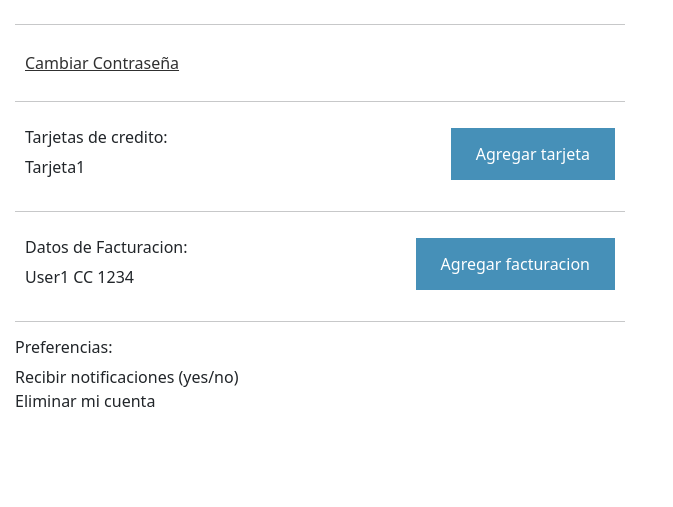
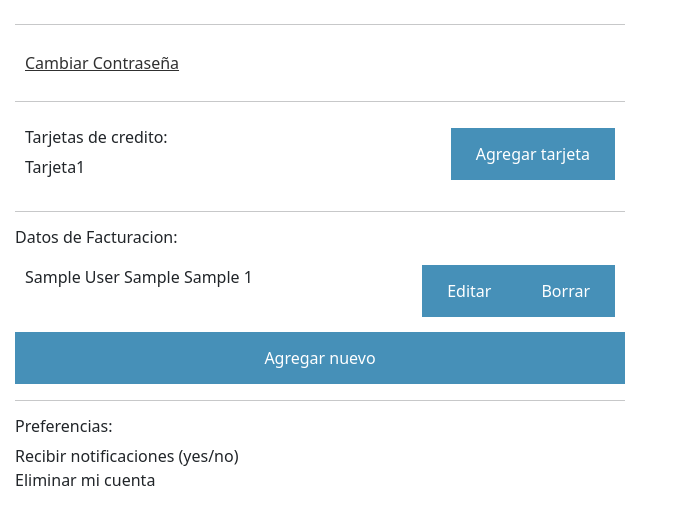
Before and after one commit to JohnCamargo97/VueloYA, a Django app: page /users/perfil in a window 1280 px wide. Shown: the part 698-1205 px from the top of the page, without its empty margins (0-673 px from the left). Before the commit the page ends 1105 px from the top, so only its background shows below. Run offline with Django 4.2, Linux system fonts and the light colour scheme; a user stored in the database is signed in; tables that the repository leaves empty hold one stand-in row (values such as "Sample post"); grey boxes marked "Sample" are stand-in pictures.

Commit message:
Editar factos

```diff
--- a/users/models.py
+++ b/users/models.py
@@ -3,7 +3,7 @@ from django.contrib.auth.models import User
 
 class userFacturacion(models.Model):
     user = models.ForeignKey(User, on_delete=models.CASCADE)
-    situacionFiscal = models.BooleanField()
+    situacionFiscal = models.CharField(max_length= 40)
     nombre = models.CharField(max_length= 40)
     apellido = models.CharField(max_length= 40)
     tipoDeDocumento = models.CharField(max_length= 40)
@@ -11,3 +11,6 @@ class userFacturacion(models.Model):
     departamento = models.CharField(max_length= 40)
     ciudad = models.CharField(max_length= 40)
     direccion = models.CharField(max_length= 40)
+
+    def __str__(self):
+            return f'{self.nombre} {self.apellido} {self.tipoDeDocumento} {self.nDocumento}'
--- a/users/templates/users/perfil_user.html
+++ b/users/templates/users/perfil_user.html
@@ -65,11 +65,12 @@
 
             <hr></hr>
 
-
+            <h6>Datos de Facturacion:</h6>
+            {% for facto in factos%}
                 <div style="display: flex;">
                     <div style="padding: 10px;">
-                    <h6>Datos de Facturacion:</h6>
-                    User1 CC 1234
+
+                        {{facto}}
                     </div>
                     <div class="parte-usuario" style="margin-left: auto;">
                         <a style="background-color: rgb(70, 144, 184) ;
@@ -79,9 +80,27 @@
                                 text-decoration: none;
                                 display: inline-block;"
 
-                    href="{% url 'facturacion' %}">Agregar facturacion</a>
+                        href="{% url 'facturacion_editar' facto.pk %}">Editar</a>
+                        <a style="background-color: rgb(70, 144, 184) ;
+                                color: white;
+                                padding: 14px 25px;
+                                text-align: center;
+                                text-decoration: none;
+                                display: inline-block;"
+
+                        href="{% url 'facturacion_borrar' %}">Borrar</a>
                     </div>
                 </div>
+            {% endfor %}
+            <a style="background-color: rgb(70, 144, 184) ;
+                            color: white;
+                            padding: 14px 25px;
+                            text-align: center;
+                            text-decoration: none;
+                            display: inline-block;
+                            width: 100%;"
+
+                    href="{% url 'facturacion_crear' %}">Agregar nuevo</a>
 
             <hr></hr>
 
--- a/users/urls.py
+++ b/users/urls.py
@@ -10,6 +10,8 @@ urlpatterns = [
     path('mensaje_user', views.mensaje_user, name='mensaje_user'),
     path('perfil', views.perfil_user, name='perfil_user'),
     path('perfil/personal-info', views.personal_info, name='personal-info'),
-    path('perfil/facturacion', views.facturacion , name='facturacion'),
+    path('perfil/facturacion/crear', views.facturacion_crear , name='facturacion_crear'),
+    path('perfil/facturacion/editar/<int:pk>', views.facturacion_editar , name='facturacion_editar'),
+    path('perfil/facturacion/borrar', views.facturacion_borrar , name='facturacion_borrar'),
 
 ]
--- a/users/views.py
+++ b/users/views.py
@@ -1,11 +1,12 @@
-from django.shortcuts import render, redirect
+from django.shortcuts import render, redirect, get_object_or_404
 from django.contrib.auth import authenticate, login, logout
 from django.contrib.auth.forms import UserCreationForm
 from django.contrib import messages
 from .forms import RegUserForm, UpdateUserForm
 from lib.forms import UpdateUserVYaForm
 from users.forms import userFactForm
-from django.contrib.auth.models import User
+from .models import userFacturacion
+
 
 def register(request):
 
@@ -57,7 +58,9 @@ def mensaje_user(request):
     return render (request, 'users/mensaje_user.html')
 
 def perfil_user(request):
-    return render (request, 'users/perfil_user.html')
+    factos = userFacturacion.objects.filter(user = request.user).all()
+    print(factos)
+    return render (request, 'users/perfil_user.html', {'factos': factos})
 
 def personal_info(request):
 
@@ -79,9 +82,52 @@ def personal_info(request):
     }
     return render (request, 'users/personal-info.html', context)
 
-def facturacion(request):
+def facturacion_crear(request):
     if request.method == "POST":
-        fact_form = userFactForm(request.POST, instance=request.user)
+        fact_form = userFactForm(request.POST)
+        if fact_form.is_valid():
+            facto= fact_form.save(commit= False)
+            facto.user= request.user
+            facto.save()
+            return redirect('perfil_user')
+        else:
+            print ('not valid')
+    else:
+        fact_form = userFactForm()
+
+    context = {
+        'form' : fact_form,
+    }
+    return render (request, 'users/facturacion.html', context)
+
+def facturacion_editar(request, pk):
+    if request.user.is_authenticated:
+        facto = get_object_or_404(userFacturacion, id= pk)
+        if request.user.username == facto.user.username:
+            fact_form = userFactForm(request.POST or None, instance=facto)
+            if request.method == "POST":
+                if fact_form.is_valid():
+                    facto = fact_form.save(commit=False)
+                    facto.user = request.user
+                    facto.save()
+                    return redirect('perfil_user')
+                else:
+                    print ('not valid')
+            else:
+                fact_form = userFactForm(instance=facto)
+
+            context = {
+                'form' : fact_form,
+            }
+            return render (request, 'users/facturacion.html', context)
+        else:
+            redirect('perfil_user')
+    else:
+        redirect('home')
+
+def facturacion_borrar(request):
+    if request.method == "POST":
+        fact_form = userFactForm(request.POST)
 
         if fact_form.is_valid():
             fact_form.save()
@@ -89,10 +135,9 @@ def facturacion(request):
         else:
             print ('not valid')
     else:
-        fact_form = userFactForm(instance=request.user)
+        fact_form = userFactForm()
 
     context = {
         'form' : fact_form,
     }
-
     return render (request, 'users/facturacion.html', context)
```
Also changed, not shown: media/profile_pictures/Breadog.jpg, users/migrations/0004_alter_userfacturacion_situacionfiscal.py (added). Lines whose indentation alone changed are shown as unchanged.
